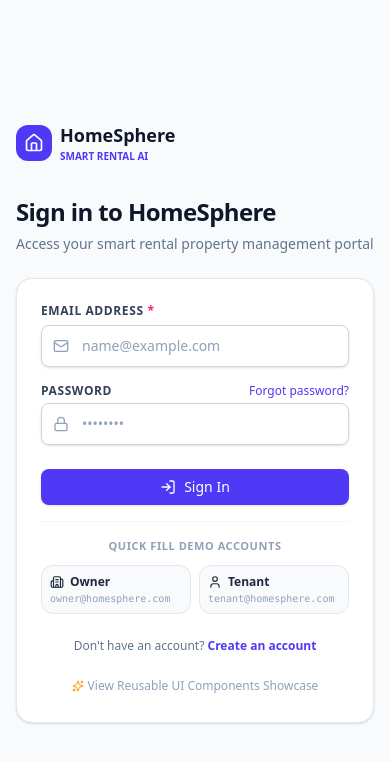
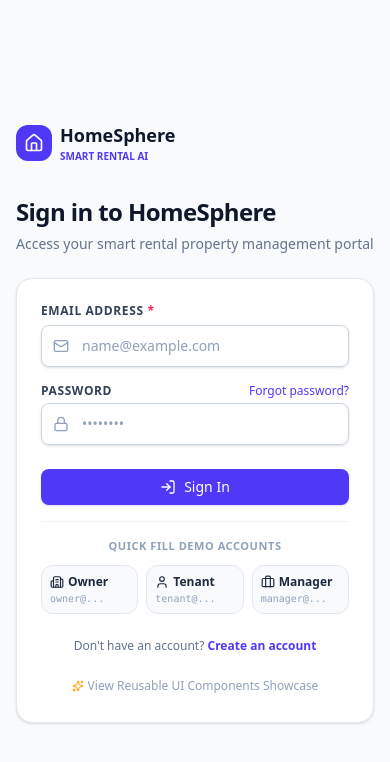
Before and after one commit to boyapallyshloka/AI-SMART-RENTAL-PROPERTY-MANAGEMENT-SYSTEM, a React app in the folder frontend/: page /login in a window 390 px wide. Shown: the top 762 px of the page. Built offline with nearby package versions, Linux system fonts and the light colour scheme; the HTML template or start-up script is replaced by a standard one.

Commit message:
Add responsive dashboard layout and navigation

```diff
--- a/frontend/src/context/AuthContext.jsx
+++ b/frontend/src/context/AuthContext.jsx
@@ -21,6 +21,15 @@ export const MOCK_USERS = [
     role: 'tenant',
     avatarText: 'ER',
     roleLabel: 'Verified Tenant',
+  },
+  {
+    id: 'usr_manager_01',
+    email: 'manager@homesphere.com',
+    password: 'password123',
+    name: 'Sarah Connor',
+    role: 'manager',
+    avatarText: 'SC',
+    roleLabel: 'Property Manager',
   },
 ]
 
@@ -65,7 +74,8 @@ export function AuthProvider({ children }) {
     )
 
     if (!matchedUser) {
-      const errMsg = 'Invalid email or password. Use owner@homesphere.com or tenant@homesphere.com with password123.'
+      const errMsg =
+        'Invalid email or password. Use owner@homesphere.com, tenant@homesphere.com, or manager@homesphere.com with password123.'
       setError(errMsg)
       return { success: false, error: errMsg }
     }
@@ -97,13 +107,19 @@ export function AuthProvider({ children }) {
     await new Promise((resolve) => setTimeout(resolve, 300))
 
     const normalizedEmail = (email || '').trim().toLowerCase()
+    const roleLabels = {
+      owner: 'Property Owner',
+      manager: 'Property Manager',
+      tenant: 'Verified Tenant',
+    }
+
     const sessionUser = {
       id: `usr_${Date.now()}`,
       email: normalizedEmail,
-      name: name.trim() || (role === 'owner' ? 'New Property Owner' : 'New Tenant'),
+      name: name.trim() || `New ${roleLabels[role] || 'User'}`,
       role,
       avatarText: (name.trim() || 'User').slice(0, 2).toUpperCase(),
-      roleLabel: role === 'owner' ? 'Property Owner' : 'Verified Tenant',
+      roleLabel: roleLabels[role] || 'User',
     }
 
     setUser(sessionUser)
--- a/frontend/src/pages/auth/LoginPage.jsx
+++ b/frontend/src/pages/auth/LoginPage.jsx
@@ -3,7 +3,7 @@ import { Link, useNavigate, useLocation } from 'react-router-dom'
 import { useAuth } from '../../context/AuthContext'
 import AuthLayout from '../../layouts/AuthLayout'
 import { Button, Input } from '../../components/ui'
-import { Mail, Lock, LogIn, Sparkles, Building2, User } from 'lucide-react'
+import { Mail, Lock, LogIn, Sparkles, Building2, User, Briefcase } from 'lucide-react'
 
 export default function LoginPage() {
   const { login } = useAuth()
@@ -23,7 +23,7 @@ export default function LoginPage() {
     if (!email.trim()) {
       errs.email = 'Email address is required'
     } else if (!emailRegex.test(email.trim())) {
-      errs.email = 'Please enter a valid email address'
+      errs.email = 'Please enter a valid email address (e.g. name@example.com)'
     }
 
     if (!password) {
@@ -46,9 +46,18 @@ export default function LoginPage() {
     try {
       const result = await login(email, password)
       if (result.success) {
-        const destination =
-          location.state?.from?.pathname ||
-          (result.user.role === 'owner' ? '/owner/dashboard' : '/tenant/dashboard')
+        let destination = location.state?.from?.pathname
+
+        // If no prior location or trying to go to login/root, route by role
+        if (!destination || destination === '/login' || destination === '/') {
+          if (result.user.role === 'owner' || result.user.role === 'manager') {
+            // manager goes to /owner/dashboard temporarily per requirements
+            destination = '/owner/dashboard'
+          } else {
+            destination = '/tenant/dashboard'
+          }
+        }
+
         navigate(destination, { replace: true })
       } else {
         setAuthError(result.error || 'Authentication failed')
@@ -138,18 +147,18 @@ export default function LoginPage() {
           <p className="text-[11px] font-semibold text-slate-400 uppercase tracking-wider text-center mb-2.5">
             Quick Fill Demo Accounts
           </p>
-          <div className="grid grid-cols-2 gap-2">
+          <div className="grid grid-cols-3 gap-2">
             <button
               type="button"
               onClick={() => handleQuickFill('owner@homesphere.com', 'password123')}
               className="p-2 text-left rounded-xl border border-slate-200 dark:border-slate-700/80 hover:border-indigo-400 bg-slate-50 dark:bg-slate-800/40 hover:bg-indigo-50/50 dark:hover:bg-slate-800 transition-all text-xs group"
             >
-              <div className="flex items-center gap-1.5 font-semibold text-slate-800 dark:text-slate-200 group-hover:text-indigo-600">
+              <div className="flex items-center gap-1 font-semibold text-slate-800 dark:text-slate-200 group-hover:text-indigo-600">
                 <Building2 className="w-3.5 h-3.5" />
                 <span>Owner</span>
               </div>
               <p className="text-[10px] text-slate-400 font-mono mt-0.5 truncate">
-                owner@homesphere.com
+                owner@...
               </p>
             </button>
 
@@ -158,12 +167,26 @@ export default function LoginPage() {
               onClick={() => handleQuickFill('tenant@homesphere.com', 'password123')}
               className="p-2 text-left rounded-xl border border-slate-200 dark:border-slate-700/80 hover:border-indigo-400 bg-slate-50 dark:bg-slate-800/40 hover:bg-indigo-50/50 dark:hover:bg-slate-800 transition-all text-xs group"
             >
-              <div className="flex items-center gap-1.5 font-semibold text-slate-800 dark:text-slate-200 group-hover:text-indigo-600">
+              <div className="flex items-center gap-1 font-semibold text-slate-800 dark:text-slate-200 group-hover:text-indigo-600">
                 <User className="w-3.5 h-3.5" />
                 <span>Tenant</span>
               </div>
               <p className="text-[10px] text-slate-400 font-mono mt-0.5 truncate">
-                tenant@homesphere.com
+                tenant@...
+              </p>
+            </button>
+
+            <button
+              type="button"
+              onClick={() => handleQuickFill('manager@homesphere.com', 'password123')}
+              className="p-2 text-left rounded-xl border border-slate-200 dark:border-slate-700/80 hover:border-indigo-400 bg-slate-50 dark:bg-slate-800/40 hover:bg-indigo-50/50 dark:hover:bg-slate-800 transition-all text-xs group"
+            >
+              <div className="flex items-center gap-1 font-semibold text-slate-800 dark:text-slate-200 group-hover:text-indigo-600">
+                <Briefcase className="w-3.5 h-3.5" />
+                <span>Manager</span>
+              </div>
+              <p className="text-[10px] text-slate-400 font-mono mt-0.5 truncate">
+                manager@...
               </p>
             </button>
           </div>
--- a/frontend/src/pages/auth/RegisterPage.jsx
+++ b/frontend/src/pages/auth/RegisterPage.jsx
@@ -2,8 +2,8 @@ import React, { useState } from 'react'
 import { Link, useNavigate } from 'react-router-dom'
 import { useAuth } from '../../context/AuthContext'
 import AuthLayout from '../../layouts/AuthLayout'
-import { Button, Input, Select } from '../../components/ui'
-import { Mail, Lock, User, UserPlus, Building2 } from 'lucide-react'
+import { Button, Input } from '../../components/ui'
+import { Mail, Lock, User, UserPlus, Building2, Briefcase } from 'lucide-react'
 
 export default function RegisterPage() {
   const { register } = useAuth()
@@ -55,9 +55,11 @@ export default function RegisterPage() {
     try {
       const result = await register({ name, email, password, role })
       if (result.success) {
-        navigate(role === 'owner' ? '/owner/dashboard' : '/tenant/dashboard', {
-          replace: true,
-        })
+        const destination =
+          role === 'owner' || role === 'manager'
+            ? '/owner/dashboard'
+            : '/tenant/dashboard'
+        navigate(destination, { replace: true })
       }
     } finally {
       setIsLoading(false)
@@ -67,7 +69,7 @@ export default function RegisterPage() {
   return (
     <AuthLayout
       title="Create an account"
-      subtitle="Join HomeSphere as a property owner or tenant"
+      subtitle="Join HomeSphere as a tenant, owner, or manager"
     >
       <form onSubmit={handleSubmit} className="space-y-4" noValidate>
         {/* Role Selector Tabs */}
@@ -75,11 +77,11 @@ export default function RegisterPage() {
           <label className="block mb-1.5 text-xs font-semibold uppercase tracking-wider text-slate-700 dark:text-slate-300">
             I am joining as a
           </label>
-          <div className="grid grid-cols-2 gap-2 p-1 rounded-xl bg-slate-100 dark:bg-slate-800 border border-slate-200 dark:border-slate-700">
+          <div className="grid grid-cols-3 gap-1.5 p-1 rounded-xl bg-slate-100 dark:bg-slate-800 border border-slate-200 dark:border-slate-700">
             <button
               type="button"
               onClick={() => setRole('tenant')}
-              className={`flex items-center justify-center gap-1.5 py-2 rounded-lg text-xs font-semibold transition-all ${
+              className={`flex items-center justify-center gap-1 py-2 rounded-lg text-xs font-semibold transition-all ${
                 role === 'tenant'
                   ? 'bg-white dark:bg-slate-700 text-indigo-600 dark:text-indigo-300 shadow-sm'
                   : 'text-slate-600 dark:text-slate-400 hover:text-slate-900'
@@ -91,14 +93,26 @@ export default function RegisterPage() {
             <button
               type="button"
               onClick={() => setRole('owner')}
-              className={`flex items-center justify-center gap-1.5 py-2 rounded-lg text-xs font-semibold transition-all ${
+              className={`flex items-center justify-center gap-1 py-2 rounded-lg text-xs font-semibold transition-all ${
                 role === 'owner'
                   ? 'bg-white dark:bg-slate-700 text-indigo-600 dark:text-indigo-300 shadow-sm'
                   : 'text-slate-600 dark:text-slate-400 hover:text-slate-900'
               }`}
             >
               <Building2 className="w-3.5 h-3.5" />
-              <span>Property Owner</span>
+              <span>Owner</span>
+            </button>
+            <button
+              type="button"
+              onClick={() => setRole('manager')}
+              className={`flex items-center justify-center gap-1 py-2 rounded-lg text-xs font-semibold transition-all ${
+                role === 'manager'
+                  ? 'bg-white dark:bg-slate-700 text-indigo-600 dark:text-indigo-300 shadow-sm'
+                  : 'text-slate-600 dark:text-slate-400 hover:text-slate-900'
+              }`}
+            >
+              <Briefcase className="w-3.5 h-3.5" />
+              <span>Manager</span>
             </button>
           </div>
         </div>
--- a/frontend/src/pages/owner/OwnerDashboardPage.jsx
+++ b/frontend/src/pages/owner/OwnerDashboardPage.jsx
@@ -26,7 +26,7 @@ export default function OwnerDashboardPage() {
 
   return (
     <DashboardLayout
-      defaultRole="owner"
+      defaultRole={user?.role || 'owner'}
       activeItem={activeNav}
       onSelectNav={(item) => setActiveNav(item)}
       topbarActions={
--- a/frontend/src/routes/AppRoutes.jsx
+++ b/frontend/src/routes/AppRoutes.jsx
@@ -21,6 +21,7 @@ import RoleRoute from './RoleRoute'
 
 /**
  * Root Redirector: Sends authenticated user to their role dashboard or /login
+ * Note: Manager goes to /owner/dashboard temporarily per requirements
  */
 function RootRedirect() {
   const { user, loading } = useAuth()
@@ -31,7 +32,12 @@ function RootRedirect() {
     return <Navigate to="/login" replace />
   }
 
-  return <Navigate to={user.role === 'owner' ? '/owner/dashboard' : '/tenant/dashboard'} replace />
+  const destination =
+    user.role === 'owner' || user.role === 'manager'
+      ? '/owner/dashboard'
+      : '/tenant/dashboard'
+
+  return <Navigate to={destination} replace />
 }
 
 export default function AppRoutes() {
@@ -49,12 +55,12 @@ export default function AppRoutes() {
       {/* Standalone UI Component Showcase */}
       <Route path="/ui-showcase" element={<UIShowcasePage />} />
 
-      {/* Protected Owner Routes */}
+      {/* Protected Owner & Manager Routes */}
       <Route
         path="/owner/*"
         element={
           <ProtectedRoute>
-            <RoleRoute allowedRole="owner">
+            <RoleRoute allowedRole={['owner', 'manager']}>
               <Routes>
                 <Route path="dashboard" element={<OwnerDashboardPage />} />
                 <Route path="*" element={<Navigate to="/owner/dashboard" replace />} />
--- a/frontend/src/routes/RoleRoute.jsx
+++ b/frontend/src/routes/RoleRoute.jsx
@@ -5,8 +5,9 @@ import Loader from '../components/ui/Loader'
 
 /**
  * Route wrapper that enforces role-based access
+ * Allows managers to access owner routes temporarily per requirements
  * @param {Object} props
- * @param {'owner' | 'tenant' | string[]} props.allowedRole
+ * @param {'owner' | 'tenant' | 'manager' | string[]} props.allowedRole
  * @param {React.ReactNode} [props.children]
  */
 export default function RoleRoute({ allowedRole, children }) {
@@ -24,13 +25,17 @@ export default function RoleRoute({ allowedRole, children }) {
     return <Navigate to="/login" replace />
   }
 
+  // Manager is permitted on owner routes temporarily
   const isAllowed = Array.isArray(allowedRole)
-    ? allowedRole.includes(user.role)
-    : user.role === allowedRole
+    ? allowedRole.includes(user.role) || (allowedRole.includes('owner') && user.role === 'manager')
+    : user.role === allowedRole || (allowedRole === 'owner' && user.role === 'manager')
 
   if (!isAllowed) {
     // Redirect unauthorized user to their respective valid dashboard
-    const fallbackPath = user.role === 'owner' ? '/owner/dashboard' : '/tenant/dashboard'
+    const fallbackPath =
+      user.role === 'owner' || user.role === 'manager'
+        ? '/owner/dashboard'
+        : '/tenant/dashboard'
     return <Navigate to={fallbackPath} replace />
   }
 
```
